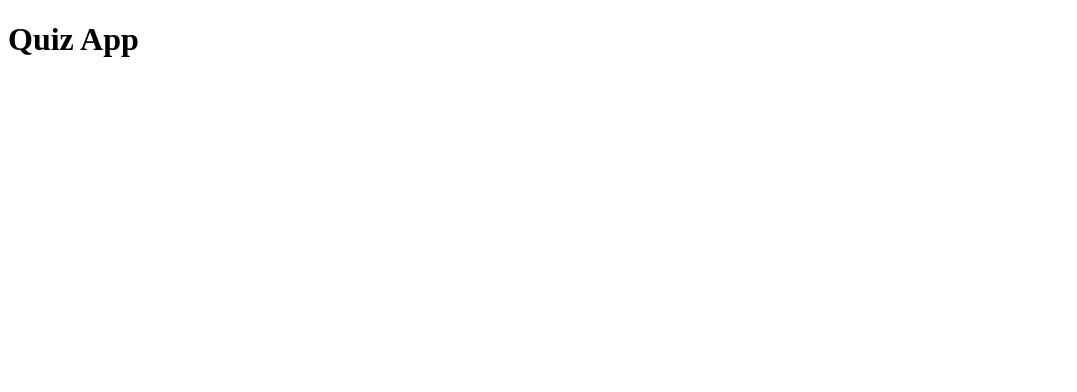
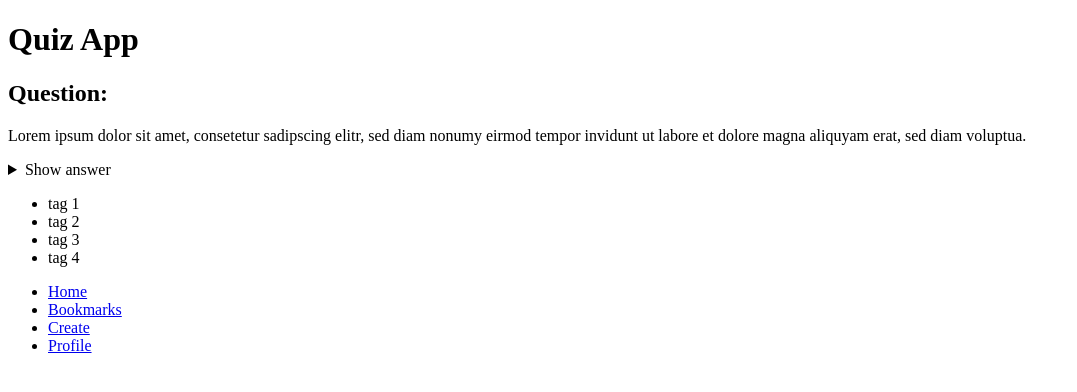
Before and after one commit to ahohnsen/quiz-app, a website: page index.html in a window 1280 px wide. Shown: the whole page, without its empty margins (0-1077 px from the left). Drawn offline with Linux system fonts and the light colour scheme.

Commit message:
Create structure of index.html

```diff
--- a/index.html
+++ b/index.html
@@ -8,6 +8,40 @@
     <link rel="stylesheet" href="./styles/index.css" />
   </head>
   <body>
-    <h1>Quiz App</h1>
+    <header><h1>Quiz App</h1></header>
+    <main>
+      <section>
+        <h2>Question:</h2>
+        <p>
+          Lorem ipsum dolor sit amet, consetetur sadipscing elitr, sed diam
+          nonumy eirmod tempor invidunt ut labore et dolore magna aliquyam erat,
+          sed diam voluptua.
+        </p>
+        <details>
+          <summary>Show answer</summary>
+          Lorem ipsum dolor sit amet, consetetur sadipscing elitr, sed diam
+          nonumy eirmod tempor invidunt ut labore et dolore magna aliquyam erat,
+          sed diam voluptua. At vero eos et accusam et justo duo dolores et ea
+          rebum. Stet clita kasd gubergren, no sea takimata sanctus est Lorem
+          ipsum dolor sit amet.
+        </details>
+        <ul>
+          <li>tag 1</li>
+          <li>tag 2</li>
+          <li>tag 3</li>
+          <li>tag 4</li>
+        </ul>
+      </section>
+    </main>
+    <footer>
+      <nav>
+        <ul>
+          <li><a href="./index.html">Home</a></li>
+          <li><a href="./bookmarks.html">Bookmarks</a></li>
+          <li><a href="./create.html">Create</a></li>
+          <li><a href="./profile.html">Profile</a></li>
+        </ul>
+      </nav>
+    </footer>
   </body>
 </html>
```
